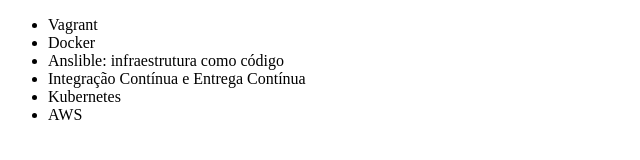
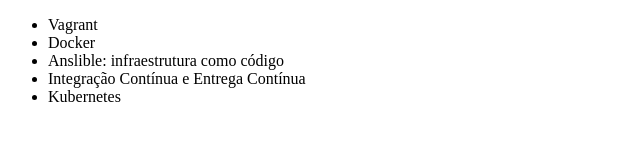
Before and after one commit to gabrielBar/teste-git, a plain HTML site: page index.html in a window 1280 px wide. Shown: the full height of the page, 0-640 px from the left. Drawn offline with Linux system fonts and the light colour scheme.

Commit message:
Revert "Incluíndo a AWS"
This reverts commit 4f55080c79bd8757264a04d885144e2eca2d40c4.

```diff
--- a/index.html
+++ b/index.html
@@ -11,7 +11,6 @@
 		<li>Anslible: infraestrutura como código</li>
 		<li>Integração Contínua e Entrega Contínua</li>
 		<li>Kubernetes</li>
-		<li>AWS</li>
 	</ul>
 </body>
 </html>
```
